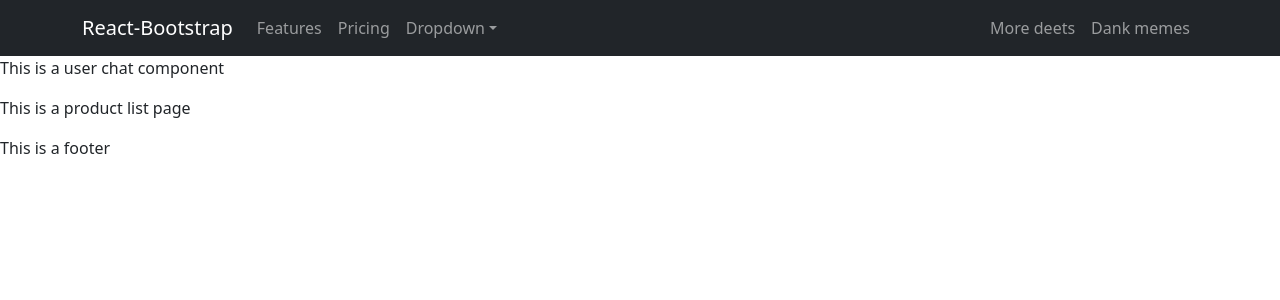
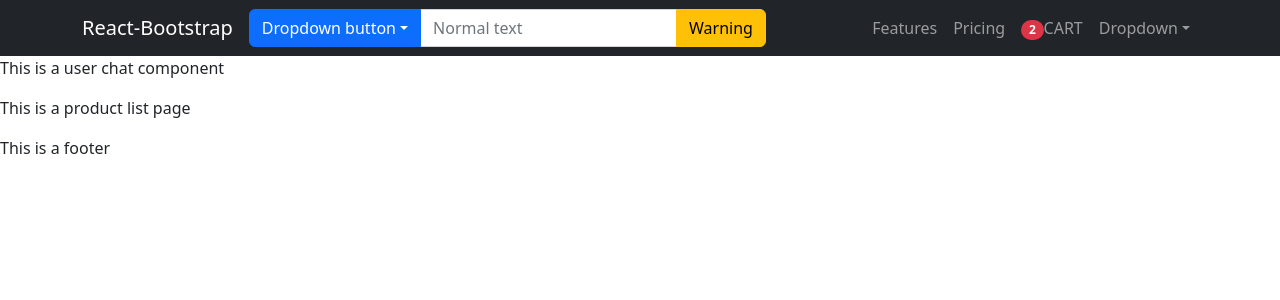
Before and after one commit to dturin1997/mern-stack-front, a React (Create React App) app: page /product-list in a window 1280 px wide. Shown: the top 300 px of the page. Built offline with nearby package versions, Linux system fonts and the light colour scheme.

Commit message:
Video-17-udemy: Create Badge for Numbers of Products in The Cart and Select List For Categories

```diff
--- a/src/components/HeaderComponent.js
+++ b/src/components/HeaderComponent.js
@@ -1,4 +1,15 @@
-import { Navbar, Nav, Container, NavDropdown } from "react-bootstrap";
+import {
+  Navbar,
+  Nav,
+  Container,
+  NavDropdown,
+  Badge,
+  Form,
+  DropdownButton,
+  Dropdown,
+  Button,
+  InputGroup,
+} from "react-bootstrap";
 
 const HeaderComponent = () => {
   return (
@@ -8,8 +19,28 @@
         <Navbar.Toggle aria-controls="responsive-navbar-nav" />
         <Navbar.Collapse id="responsive-navbar-nav">
           <Nav className="me-auto">
+            <InputGroup>
+              <DropdownButton
+                id="dropdown-basic-button"
+                title="Dropdown button"
+              >
+                <Dropdown.Item href="#/action-1">Action</Dropdown.Item>
+                <Dropdown.Item href="#/action-2">Another action</Dropdown.Item>
+                <Dropdown.Item href="#/action-3">Something else</Dropdown.Item>
+              </DropdownButton>
+              <Form.Control type="text" placeholder="Normal text" />
+              <Button variant="warning">Warning</Button>
+            </InputGroup>
+          </Nav>
+          <Nav>
             <Nav.Link href="#features">Features</Nav.Link>
             <Nav.Link href="#pricing">Pricing</Nav.Link>
+            <Nav.Link href="#pricing">
+              <Badge pill bg="danger">
+                2
+              </Badge>
+              CART
+            </Nav.Link>
             <NavDropdown title="Dropdown" id="collasible-nav-dropdown">
               <NavDropdown.Item href="#action/3.1">Action</NavDropdown.Item>
               <NavDropdown.Item href="#action/3.2">
@@ -22,12 +53,6 @@
               </NavDropdown.Item>
             </NavDropdown>
           </Nav>
-          <Nav>
-            <Nav.Link href="#deets">More deets</Nav.Link>
-            <Nav.Link eventKey={2} href="#memes">
-              Dank memes
-            </Nav.Link>
-          </Nav>
         </Navbar.Collapse>
       </Container>
     </Navbar>
```
